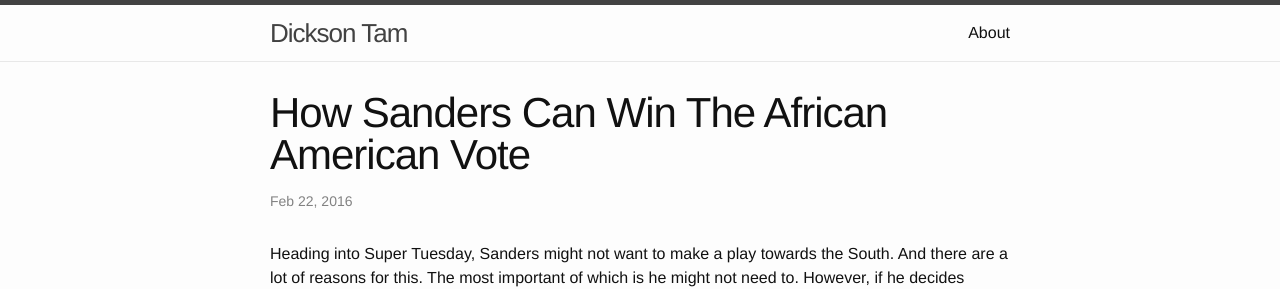
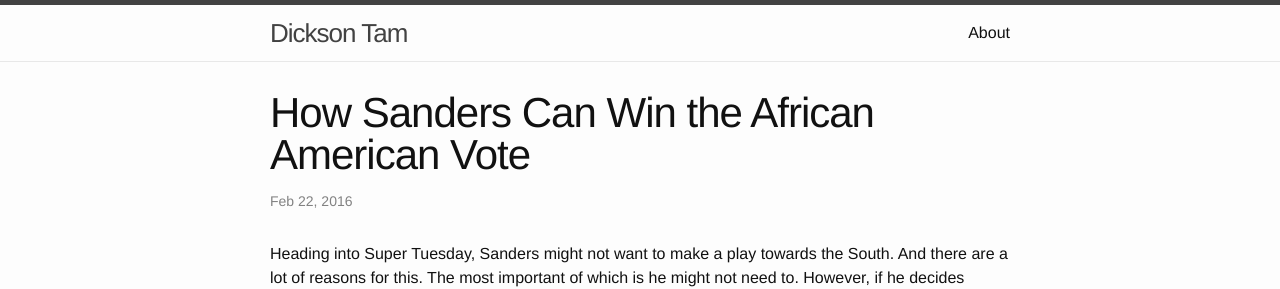
Before and after one commit to dicksont/dicksont.github.io, a Jekyll site: the page built from _posts/2016-02-22-blacks.md, in a window 1280 px wide. Shown: the top 289 px of the page. Built offline with Jekyll 4.4.1, drawn with Linux system fonts in a browser that asks for light colours.

```diff
--- a/_posts/2016-02-22-blacks.md
+++ b/_posts/2016-02-22-blacks.md
@@ -1,6 +1,6 @@
 ---
 layout: post
-title:  "How Sanders Can Win The African American Vote"
+title:  "How Sanders Can Win the African American Vote"
 date:   2016-02-22 9:45:00
 ---
 
```
